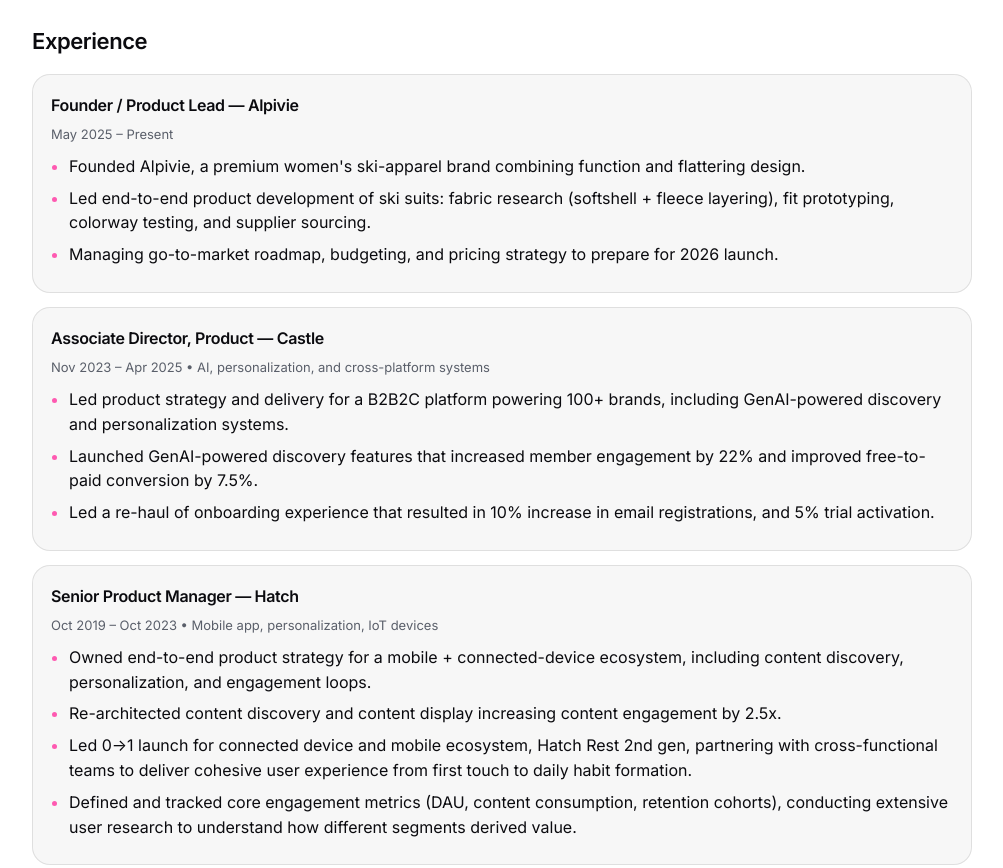
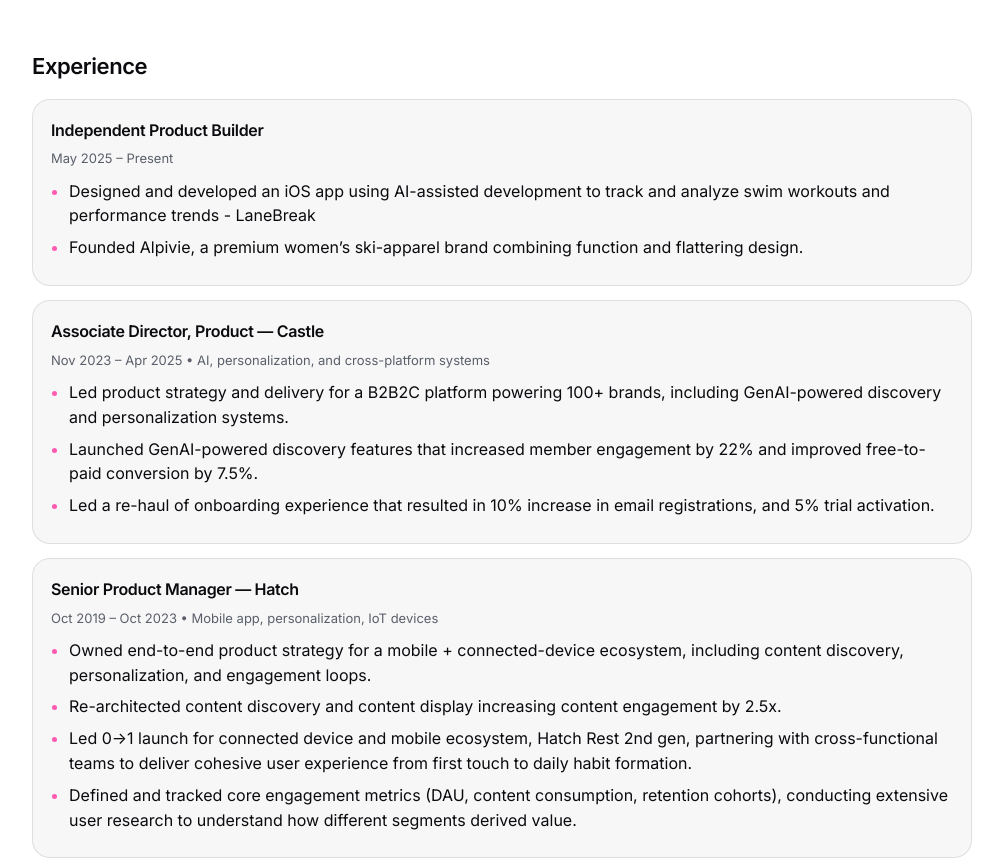
Before and after one commit to ginakz/ginakz, a plain HTML site: page index.html in a window 1280 px wide. Shown: the part 796-1664 px from the top of the page, without its empty margins (138-1141 px from the left). Drawn offline with Linux system fonts and the light colour scheme.

Commit message:
Update index.html
edits to the work samples

```diff
--- a/index.html
+++ b/index.html
@@ -1,4 +1,4 @@
-<!DOCTYPE html>
+e<!DOCTYPE html>
 <html lang="en">
 <head>
   <meta charset="UTF-8" />
@@ -71,12 +71,11 @@
       <h2>Experience</h2>
 
       <div class="card">
-        <h3>Founder / Product Lead &mdash; Alpivie</h3>
+        <h3> Independent Product Builder</h3>
         <p class="date">May 2025 &ndash; Present</p>
         <ul>
-          <li>Founded Alpivie, a premium women's ski-apparel brand combining function and flattering design.</li>
-          <li>Led end-to-end product development of ski suits: fabric research (softshell + fleece layering), fit prototyping, colorway testing, and supplier sourcing.</li>
-          <li>Managing go-to-market roadmap, budgeting, and pricing strategy to prepare for 2026 launch.</li>
+          <li>Designed and developed an iOS app using AI-assisted development to track and analyze swim workouts and performance trends - <a href="https://lanebreak.alpivie.com/"> LaneBreak </a></li>
+          <li>Founded <a href= "https://www.alpivie.com/">Alpivie</a>, a premium women’s ski-apparel brand combining function and flattering design.</li>
         </ul>
       </div>
 
@@ -168,9 +167,9 @@
 
         <div class="skill-box">
           <h3>LaneBreak</h3>
-          <p> Coming Soon to App Store! </p>
-          <p>Lanebreak is a personalized swim coaching app that turns Apple Watch swim data into actionable training guidance and readiness recommendations. </p>
-          <p>It's still WIP, but below is a sneak peek! I am swimmer, so I am basically building this for myself and the rest of enthusiasts!</p>
+          <p> Live on App Store! </p>
+          <p><a href="https://lanebreak.alpivie.com/">Lanebreak</a> is a personalized swim coaching app that turns Apple Watch swim data into actionable training guidance and readiness recommendations. </p>
+          <p>Here is the sneak peek for the UX, designed and vibe-coded by me. I am swimmer, so I am basically building this for myself and the rest of enthusiasts!</p>
 
           <div class="video-wrapper">
           <video class="demo" controls preload="metadata" muted poster="lanebreak-poster.png">
```
